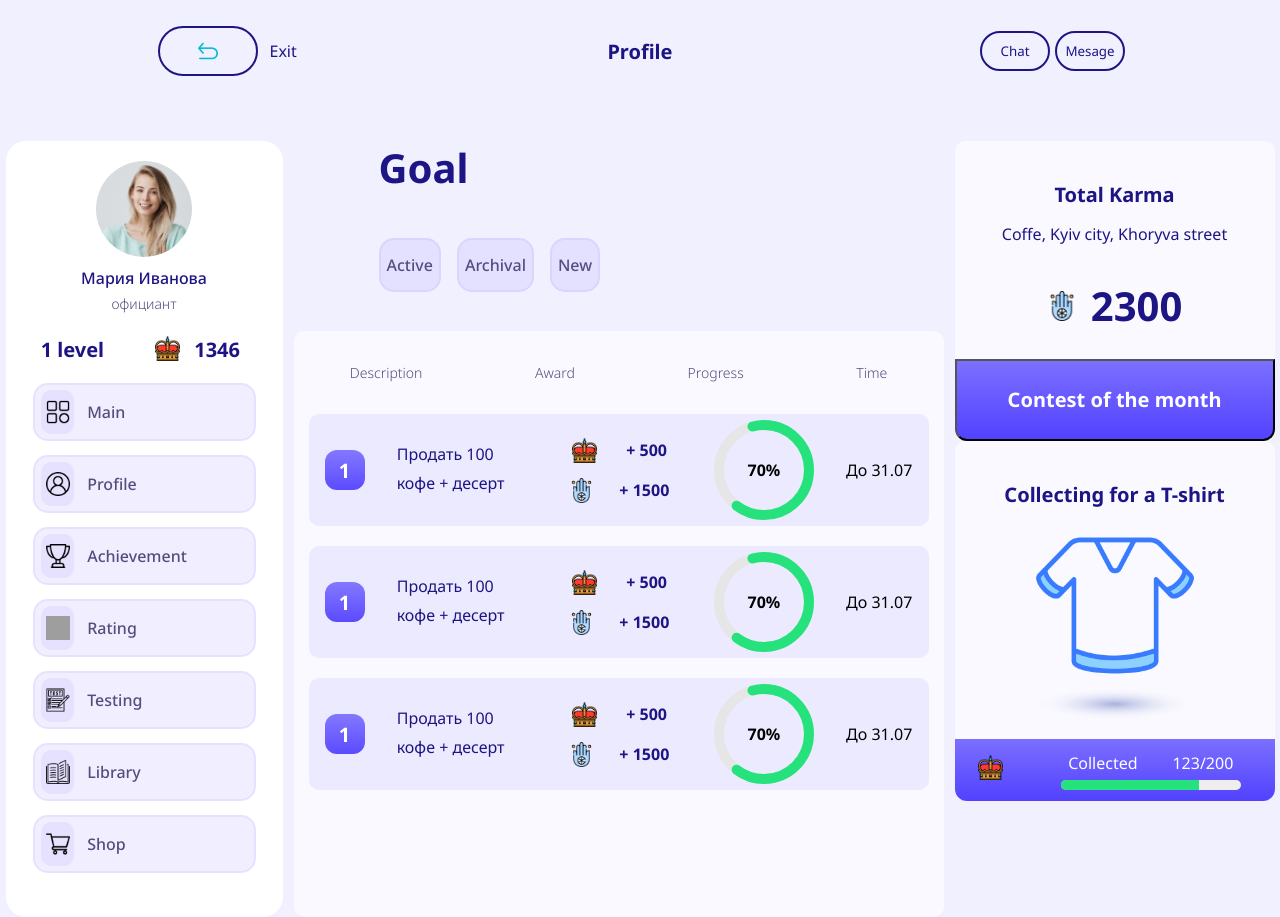
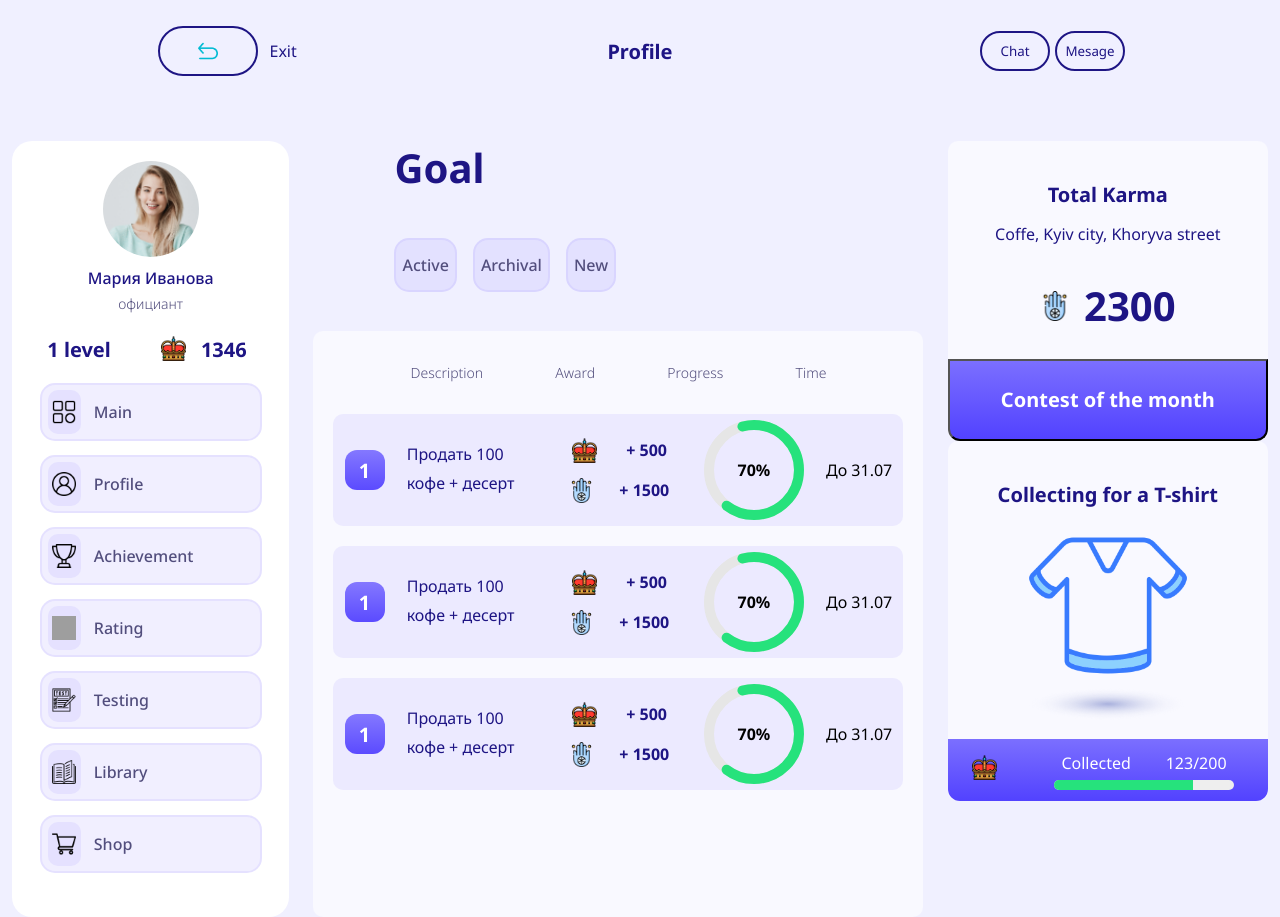
Before and after one commit to GennadiiLazovskii/corporateCaffeApp, a React (Vite) app: page / in a window 1280 px wide. Built offline with nearby package versions, Linux system fonts and the light colour scheme; grey boxes are pictures that could not be loaded.

Commit message:
fix styles width

```diff
--- a/src/components/mainScreenProfile/userAchievements/UserAchievements.module.scss
+++ b/src/components/mainScreenProfile/userAchievements/UserAchievements.module.scss
@@ -1,11 +1,11 @@
 .userAchievementsWrap {
-    width: 650px;
+    width: 610px;
     height: 100%;
     background-color: #F9F9FF;
     border-radius: 10px;
     margin: 0 auto;
     .userAchievementsDescr {
-        width: 100%;
+        width: 80%;
         margin-top: 32px;
         margin-bottom: 32px;
         display: flex;
@@ -22,7 +22,7 @@
         display: flex;
         justify-content: center;
         align-items: center;
-        width: 620px;
+        width: 570px;
         height: 112px;
         margin-bottom: 20px;
         background: rgba(114, 101, 251, 0.1);
```
